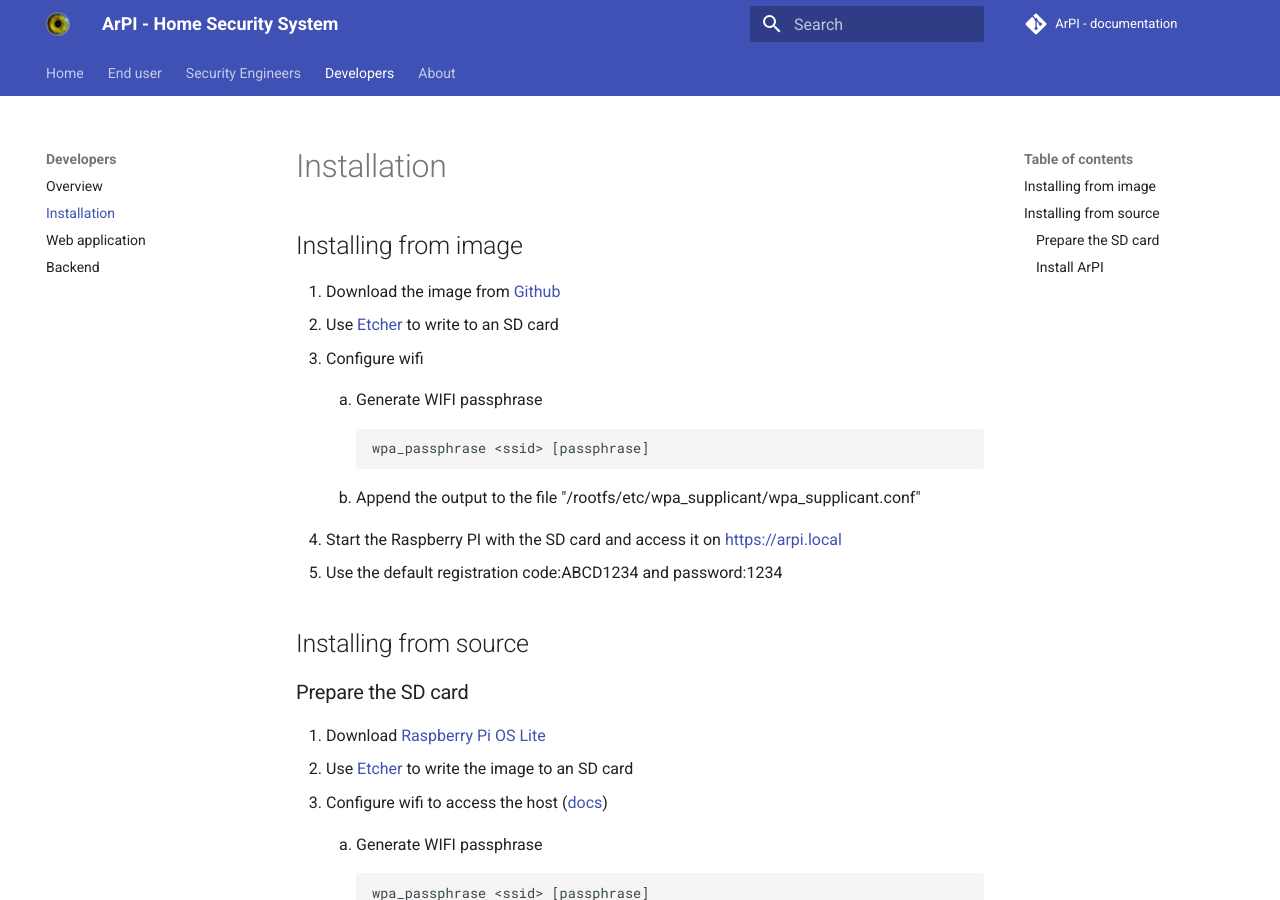
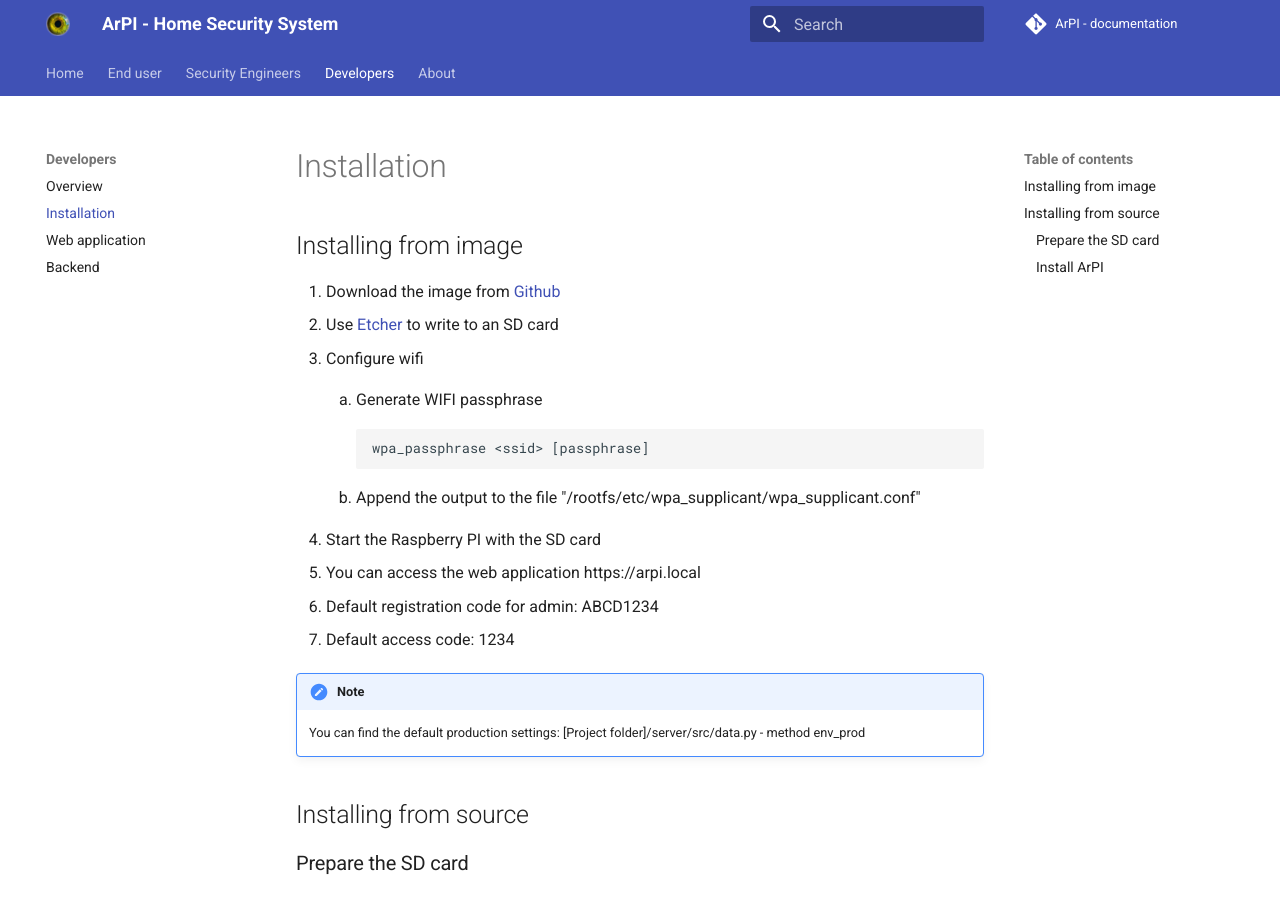
Before and after one commit to ArPIHomeSecurity/arpi_documentation, an MkDocs documentation site: the page built from docs/developers/installation.md, in a window 1280 px wide and 900 px high. Built offline with MkDocs 1.6.1 and Material for MkDocs 9.7.7, drawn with Linux system fonts in a browser that asks for light colours; comment, search, counter and statistics services are not loaded.

Commit message:
Add note

```diff
--- a/docs/developers/installation.md
+++ b/docs/developers/installation.md
@@ -11,8 +11,14 @@
 
     2. Append the output to the file "/rootfs/etc/wpa_supplicant/wpa_supplicant.conf"
 
-4. Start the Raspberry PI with the SD card and access it on [https://arpi.local](https://arpi.local)
-5. Use the default registration code:ABCD1234 and password:1234
+4. Start the Raspberry PI with the SD card
+5. You can access the web application https://arpi.local
+   * Default registration code for admin: ABCD1234
+   * Default access code: 1234
+
+!!! note
+    You can find the default production settings: [Project folder]/server/src/data.py - method env_prod
+
 
 ## Installing from source
 
@@ -72,6 +78,8 @@ Before installing the ArPI to a running Raspberry PI system [get the code](index
         sudo systemctl start nginx argus_server argus_monitor
 
 6. You can access the web application https://arpi.local
-* Default registration code for admin: ABCD1234
-* Default access code: 1234
-* You can find the default production settings: [Project folder]/server/src/data.py - method env_prod
+   * Default registration code for admin: ABCD1234
+   * Default access code: 1234
+
+!!! note
+    You can find the default production settings: [Project folder]/server/src/data.py - method env_prod
```
